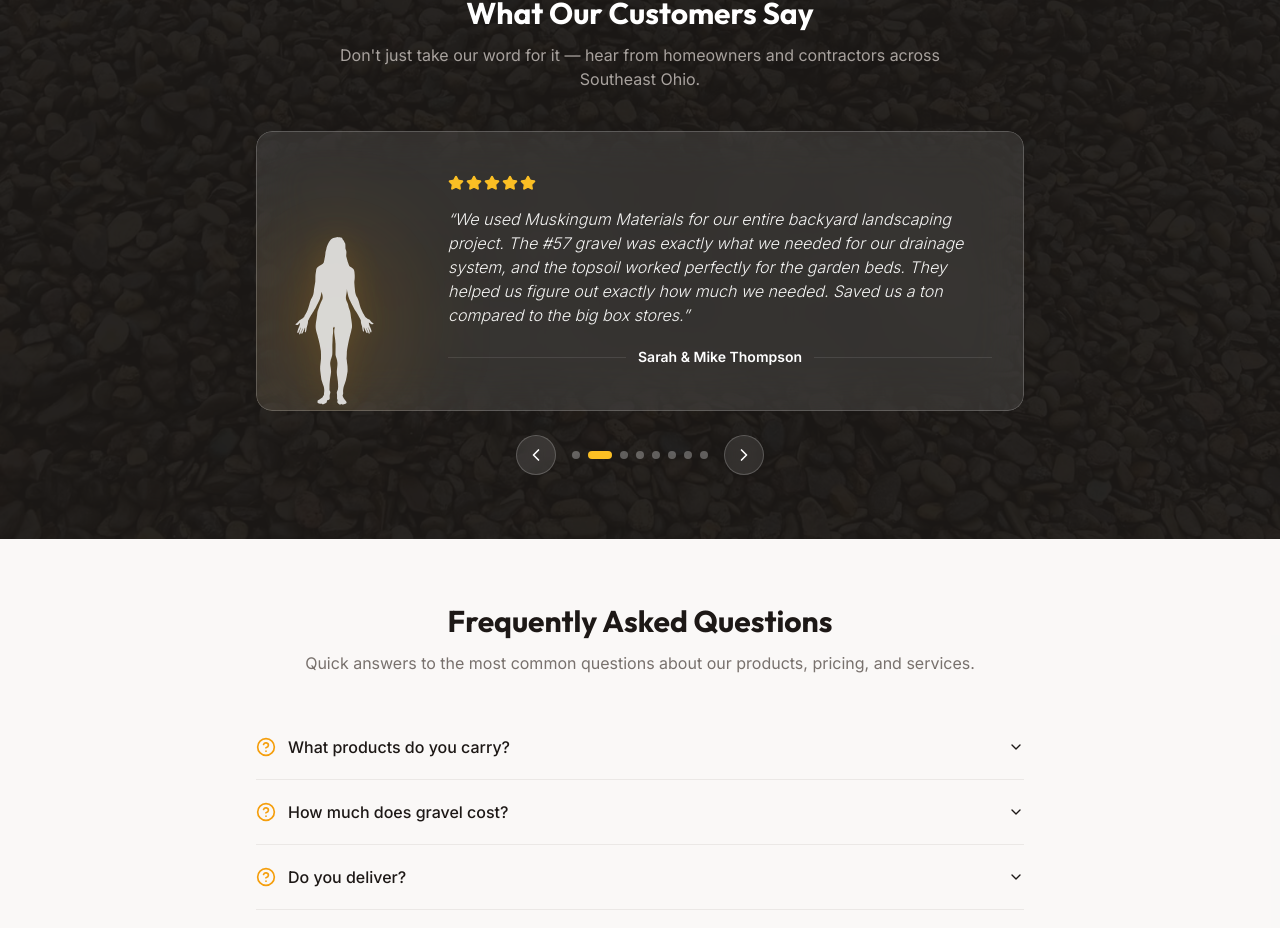
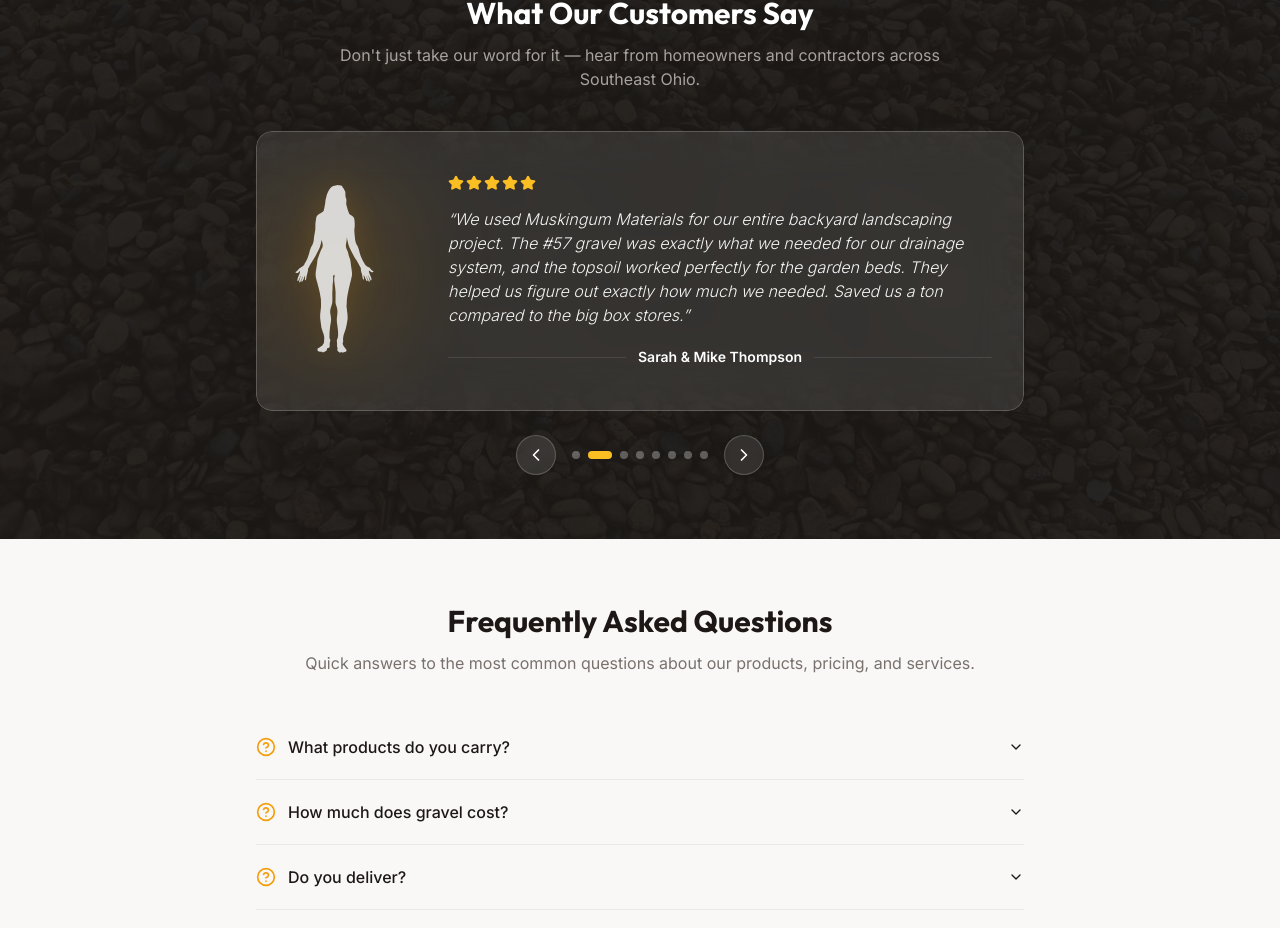
Before and after one commit to jordolang/muskingum-materials, a Next.js app: page / in a window 1280 px wide. Shown: the part 3176-4104 px from the top of the page. Built offline with nearby package versions, Linux system fonts and the light colour scheme; no server answers.

Commit message:
fix: center silhouette images vertically on review cards

```diff
--- a/components/home/reviews-carousel.tsx
+++ b/components/home/reviews-carousel.tsx
@@ -61,7 +61,7 @@
 
           <div className="relative flex items-stretch min-h-[280px]">
             {/* Silhouette Side */}
-            <div className="hidden sm:flex w-40 shrink-0 items-end justify-center px-4 pb-0">
+            <div className="hidden sm:flex w-40 shrink-0 items-center justify-center px-4">
               <div className="relative">
                 {/* Ambient glow behind silhouette */}
                 <div className="absolute -inset-4 bg-amber-500/10 blur-2xl rounded-full" />
```
